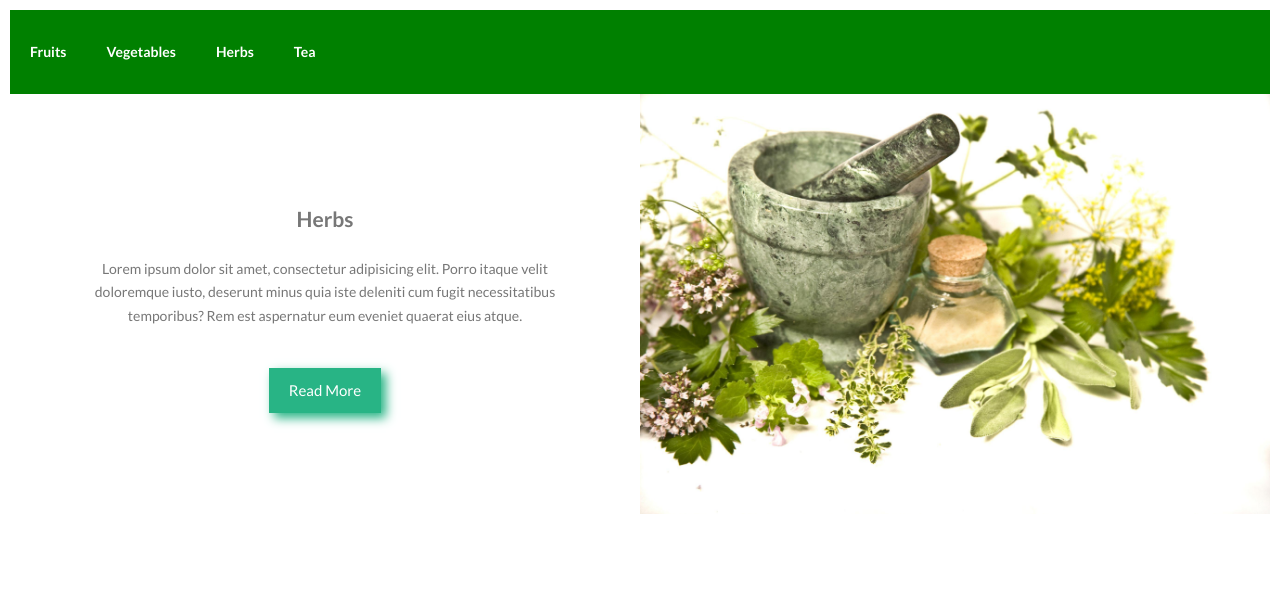
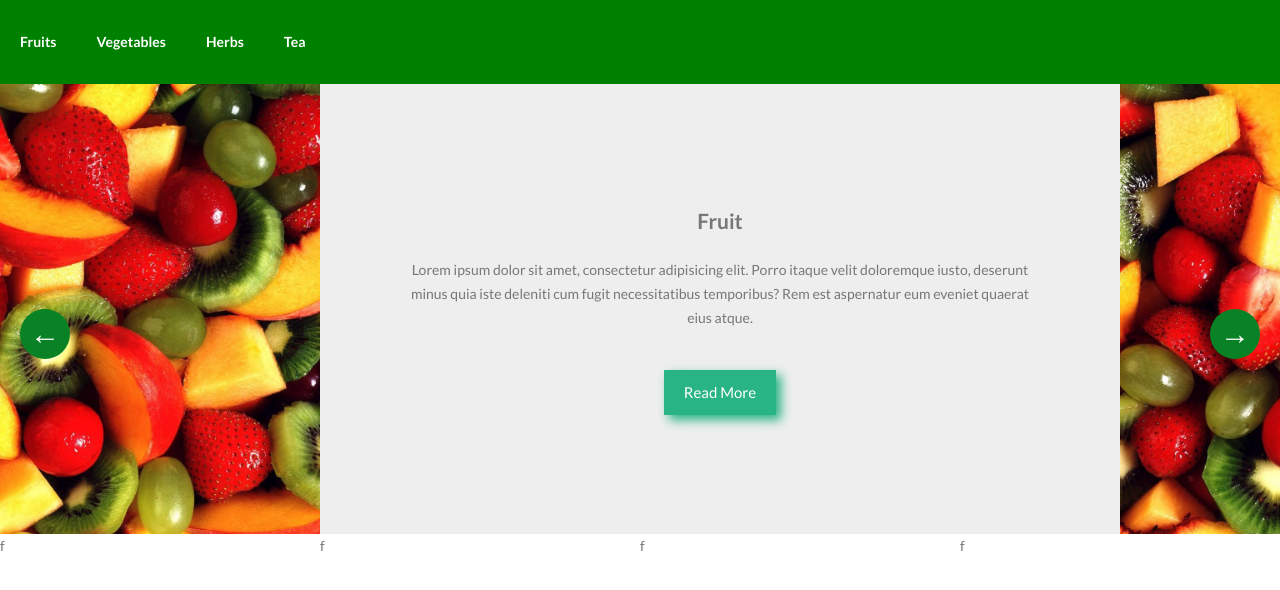
Before and after one commit to dusanstanic/FoodWisdom, a website built with webpack: page src/index.html in a window 1280 px wide. Built offline with nearby package versions, Linux system fonts and the light colour scheme.

Commit message:
Update slider

```diff
--- /dev/null
+++ b/src/import.d.ts
@@ -0,0 +1 @@
+declare module "*.jpg";
--- a/src/index.html
+++ b/src/index.html
@@ -38,27 +38,18 @@
     </header>
 
     <div class="slider">
-      <div class="row slider__slide">
-        <div class="col-1-of-2 slider__about">
-          <div class="slider__header">
-            <h2 class="slider__title">Herbs</h2>
-          </div>
-          <div class="slider__text-box">
-            <p>
-              Lorem ipsum dolor sit amet, consectetur adipisicing elit. Porro
-              itaque velit doloremque iusto, deserunt minus quia iste deleniti
-              cum fugit necessitatibus temporibus? Rem est aspernatur eum
-              eveniet quaerat eius atque.
-            </p>
-          </div>
-          <a class="slider__link" href="#">Read More</a>
-        </div>
-        <div class="col-1-of-2">
-          <div class="slider__img-wrapper">
-            <img class="slider__img" alt="slide" src="./images/herb.jpg" />
-          </div>
-        </div>
+      <div class="slider__nav">
+        <button class="slider__btn slider__btn--left">&larr;</button>
+        <button class="slider__btn slider__btn--right">&rarr;</button>
       </div>
+      <div class="slider__wrapper"></div>
     </div>
+
+    <section class="row">
+      <div class="col-1-of-4">f</div>
+      <div class="col-1-of-4">f</div>
+      <div class="col-1-of-4">f</div>
+      <div class="col-1-of-4">f</div>
+    </section>
   </body>
 </html>
--- a/src/index.ts
+++ b/src/index.ts
@@ -1,11 +1,7 @@
 import "./sass/main.scss";
 
-console.log("index.js");
-const arr1 = ["2", "3"];
-const arr2 = ["1", ...arr1];
+import { controlSlider } from "./ts/controllers/slider";
 
-console.log(arr2);
+const slider = document.querySelector(".slider");
 
-let age = 99;
-
-console.log(age);
+controlSlider();
--- a/src/sass/base/_typography.scss
+++ b/src/sass/base/_typography.scss
@@ -5,7 +5,7 @@ body {
 
   line-height: 1.7;
   color: $color-grey-dark;
-  padding: 1rem;
+  // padding: 1rem;
 }
 
 .heading-primary {
--- a/src/sass/components/_slider.scss
+++ b/src/sass/components/_slider.scss
@@ -1,13 +1,23 @@
 .slider {
-  height: 80vh;
+  //height: 100vh;
+  position: relative;
+
+  overflow: hidden;
+
+  &__wrapper {
+    width: 1000rem;
+    position: relative;
+    display: flex;
+  }
 
   &__slide {
+    background: $color-grey-light-2;
+
     display: flex;
-    align-items: center;
   }
 
   &__about {
-    padding: 2rem;
+    align-self: center;
 
     display: flex;
     flex-direction: column;
@@ -39,6 +49,7 @@
       text-decoration: none;
 
       transition: all 0.3s;
+      -webkit-user-drag: none;
     }
 
     &:hover,
@@ -57,7 +68,55 @@
   }
 
   &__img {
+    -webkit-user-drag: none;
+
     width: 100%;
+    display: block;
     height: auto;
   }
+
+  &__nav {
+    width: 100%;
+
+    position: absolute;
+    top: 50%;
+    transform: translateY(-50%);
+    z-index: 10;
+  }
+
+  &__btn {
+    width: 5rem;
+    height: 5rem;
+
+    position: absolute;
+
+    background: rgb(8, 130, 36);
+    border: none;
+    border-radius: 50%;
+    // padding: 1rem;
+
+    font-family: "Latos";
+    font-size: 3rem;
+    font-weight: bold;
+    color: $color-white;
+
+    transition: all 0.3s;
+    cursor: pointer;
+
+    &:hover {
+      opacity: 0.9;
+    }
+
+    &--right {
+      right: 2rem;
+    }
+
+    &--left {
+      left: 2rem;
+    }
+  }
 }
+
+.shift {
+  transition: all 0.5s;
+}
--- a/src/sass/layout/_grid.scss
+++ b/src/sass/layout/_grid.scss
@@ -1,6 +1,7 @@
 .row {
   max-width: $grid-width;
-  margin: 0 auto;
+  // width: 100%;
+  // margin: 0 auto;
 
   &:not(:last-child) {
   }
--- /dev/null
+++ b/src/ts/base/slider.ts
@@ -0,0 +1,6 @@
+const element = {
+  slider: document.querySelector(".slider"),
+  sliderWrapper: document.querySelector(".slider__wrapper"),
+};
+
+export default element;
--- /dev/null
+++ b/src/ts/controllers/slider.ts
@@ -0,0 +1,128 @@
+import elements from "../base/slider";
+import { renderSlides } from "../view/slider";
+
+enum Direction {
+  RIGHT,
+  LEFT,
+}
+export const controlSlider = () => {
+  renderSlides();
+  setTimeout(() => createSlider(), 500);
+};
+
+const createSlider = () => {
+  let posInitial = 0;
+  let posX1 = 0;
+  let posX2 = 0;
+  let index = 0;
+  let allowedShift = true;
+
+  const prev = document.querySelector(".slider__btn--left");
+  const next = document.querySelector(".sldier__btn--right");
+  const slider = document.getElementsByClassName("slider")[0];
+  const sliderWrapper = elements.sliderWrapper as HTMLDivElement;
+  const slidesLength = sliderWrapper.children.length;
+  const slideWidth = slider.getBoundingClientRect().width;
+  //   console.log(slidesLength);
+  //   console.log(slideWidth);
+
+  sliderWrapper.style.left = `-${slideWidth}px`;
+
+  const first = sliderWrapper.firstElementChild?.cloneNode(
+    true
+  ) as HTMLDivElement;
+
+  const last = sliderWrapper.lastElementChild?.cloneNode(
+    true
+  ) as HTMLDivElement;
+
+  sliderWrapper.insertAdjacentElement("afterbegin", first);
+  sliderWrapper.insertAdjacentElement("beforeend", last);
+
+  const dragStart = (e: Event) => {
+    // console.log(sliderWrapper);
+    // console.log(sliderWrapper.getBoundingClientRect());
+    // console.log((<HTMLDivElement>sliderWrapper).offsetLeft);
+
+    const event = <MouseEvent>e;
+
+    posInitial = sliderWrapper.offsetLeft;
+    posX1 = event.clientX;
+
+    document.onmousemove = dragAction;
+    document.onmouseup = dragEnd;
+  };
+
+  const dragAction = (e: MouseEvent) => {
+    posX2 = e.clientX - posX1;
+    posX1 = e.clientX;
+
+    sliderWrapper.style.left = `${sliderWrapper.offsetLeft + posX2}px`;
+  };
+
+  const dragEnd = () => {
+    // console.log(posInitial);
+    // console.log(sliderWrapper.offsetLeft);
+    const distance = sliderWrapper.offsetLeft - posInitial;
+    //console.log("Dis " + distance);
+
+    if (distance > 100) {
+      shiftSlide(Direction.RIGHT, "drag");
+    } else if (distance < -100) {
+      shiftSlide(Direction.LEFT, "drag");
+    } else {
+      sliderWrapper.style.left = `${posInitial}px`;
+    }
+
+    document.onmousemove = null;
+    document.onmouseup = null;
+  };
+
+  const shiftSlide = (dir: Direction, action: string) => {
+    sliderWrapper.classList.add("shift");
+
+    if (!allowedShift) {
+      return;
+    }
+
+    allowedShift = false;
+
+    if (!action) {
+      posInitial = sliderWrapper.offsetLeft;
+    }
+
+    if (dir === Direction.RIGHT) {
+      sliderWrapper.style.left = `${posInitial + slideWidth}px`;
+      index--;
+    } else {
+      sliderWrapper.style.left = `${posInitial - slideWidth}px`;
+      index++;
+      console.log(index);
+    }
+  };
+
+  const checkIndex = () => {
+    console.log("check");
+
+    sliderWrapper.classList.remove("shift");
+
+    if (index === -1) {
+      sliderWrapper.style.left = `-${slidesLength * slideWidth}px`;
+      index = slidesLength - 1;
+    }
+
+    if (index === slidesLength) {
+      sliderWrapper.style.left = `-${slideWidth}px`;
+      index = 0;
+
+      console.log(index);
+    }
+
+    allowedShift = true;
+  };
+
+  sliderWrapper.addEventListener("mousedown", dragStart);
+  sliderWrapper.addEventListener("transitionend", checkIndex);
+  prev?.addEventListener("click", () => shiftSlide(Direction.RIGHT, ""));
+  next?.addEventListener("click", () => shiftSlide(Direction.LEFT, ""));
+};
--- /dev/null
+++ b/src/ts/model/Slide.ts
@@ -0,0 +1,7 @@
+interface Slide {
+  title: string;
+  imageUrl: string;
+  text: string;
+}
+
+export default Slide;
--- /dev/null
+++ b/src/ts/view/slider.ts
@@ -0,0 +1,59 @@
+import elements from "../base/slider";
+
+import slide1 from "../../images/fruit1.jpg";
+import slide2 from "../../images/vegetable1.jpg";
+import slide3 from "../../images/herbs1.jpg";
+import slide4 from "../../images/tea1.jpg";
+import Slide from "../model/Slide";
+import element from "../base/slider";
+
+const sliderJSON: Slide[] = [
+  {
+    imageUrl: slide1,
+    title: "Fruit",
+    text: "Lorem ipsum dolor sit amet, consectetur adipisicing elit. Porro itaque velit doloremque iusto, deserunt minus quia iste deleniti cum fugit necessitatibus temporibus? Rem est aspernatur eum eveniet quaerat eius atque.",
+  },
+  {
+    imageUrl: slide2,
+    title: "Vegetable",
+    text: "Lorem ipsum dolor sit amet, consectetur adipisicing elit. Porro itaque velit doloremque iusto, deserunt minus quia iste deleniti cum fugit necessitatibus temporibus? Rem est aspernatur eum eveniet quaerat eius atque.",
+  },
+  {
+    imageUrl: slide3,
+    title: "Herb",
+    text: "Lorem ipsum dolor sit amet, consectetur adipisicing elit. Porro itaque velit doloremque iusto, deserunt minus quia iste deleniti cum fugit necessitatibus temporibus? Rem est aspernatur eum eveniet quaerat eius atque.",
+  },
+  {
+    imageUrl: slide4,
+    title: "Tea",
+    text: "Lorem ipsum dolor sit amet, consectetur adipisicing elit. Porro itaque velit doloremque iusto, deserunt minus quia iste deleniti cum fugit necessitatibus temporibus? Rem est aspernatur eum eveniet quaerat eius atque.",
+  },
+];
+
+const renderSlide = (slide: Slide) => {
+  const markup = `
+    <div class="row slider__slide">
+        <div class="col-1-of-2 slider__about">
+            <div class="slider__header">
+                <h2 class="slider__title">${slide.title}</h2>
+            </div>
+            <div class="slider__text-box">
+                <p>
+                    ${slide.text}
+                </p>
+            </div>
+            <a class="slider__link" href="#">Read More</a>
+        </div>
+        <div class="col-1-of-2">
+            <div class="slider__img-wrapper">
+                <img class="slider__img" alt="slide" src=${slide.imageUrl} />
+            </div>
+        </div>
+    </div>`;
+
+  elements.sliderWrapper?.insertAdjacentHTML("beforeend", markup);
+};
+
+export const renderSlides = () => {
+  sliderJSON.forEach(renderSlide);
+};
```
Also changed, not shown: src/images/fruit.jpg (added), src/images/fruit1.jpg (added), src/images/herbs1.jpg (added), src/images/tea.jpg (added), src/images/tea1.jpg (added), src/images/vegetable.jpg (added), src/images/vegetable1.jpg (added).
